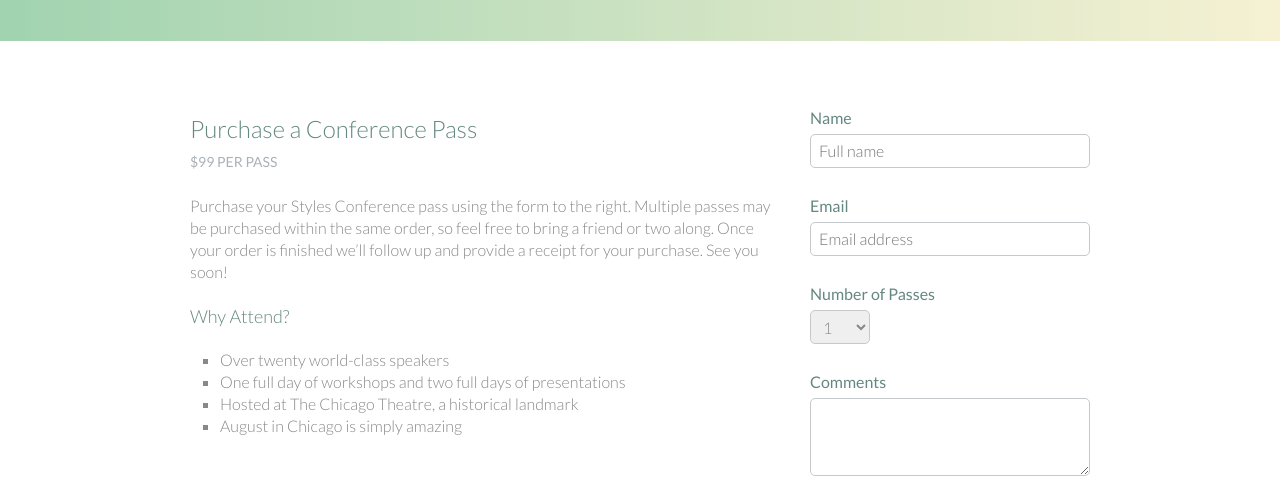
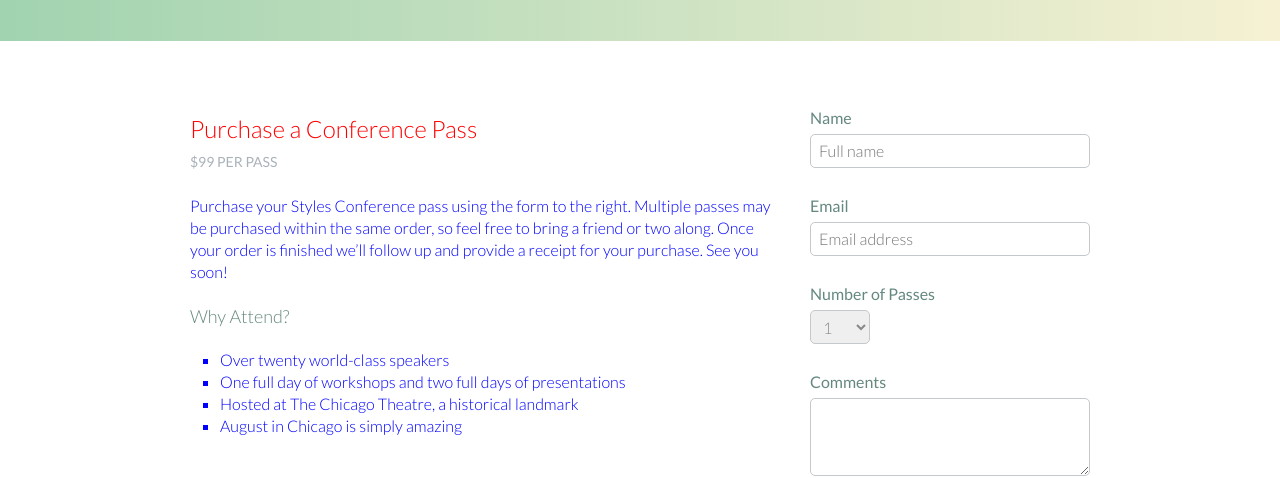
Before and after one commit to Timmy-id/html_css_js_class_files, a plain HTML site: page styles-conference/register.html in a window 1280 px wide. Shown: the part 355-833 px from the top of the page. Drawn offline with Linux system fonts and the light colour scheme.

Commit message:
modify the stylesheet

```diff
--- a/styles-conference/assets/stylesheets/style.css
+++ b/styles-conference/assets/stylesheets/style.css
@@ -97,6 +97,11 @@ body {
 }
 .col-2-3 {
   width: 66.66%;
+  color: blue;
+}
+
+.col-2-3 h2 {
+  color: red;
 }
 
 /*
```
